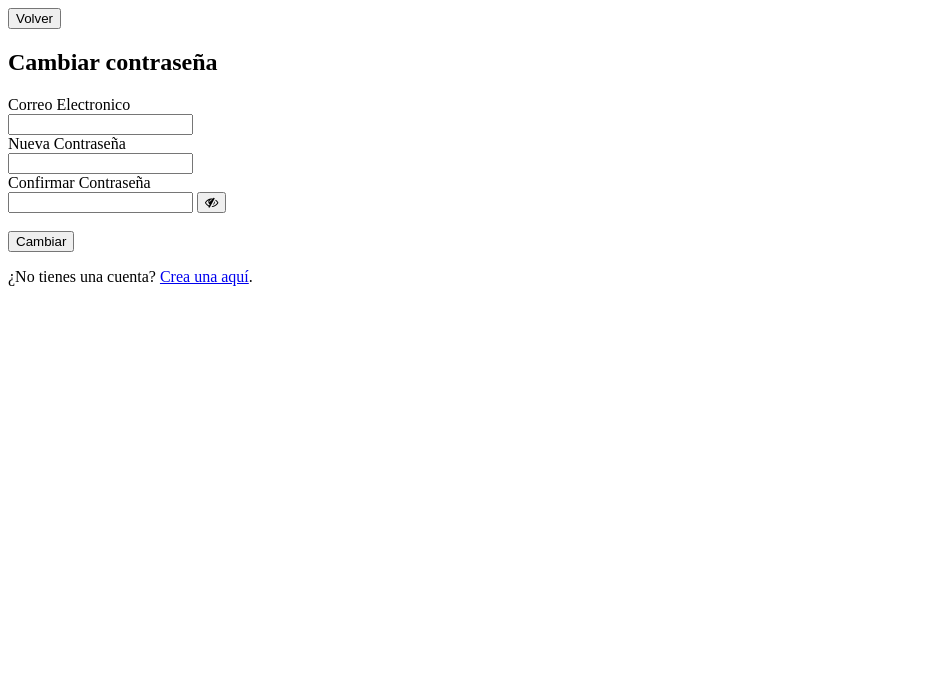
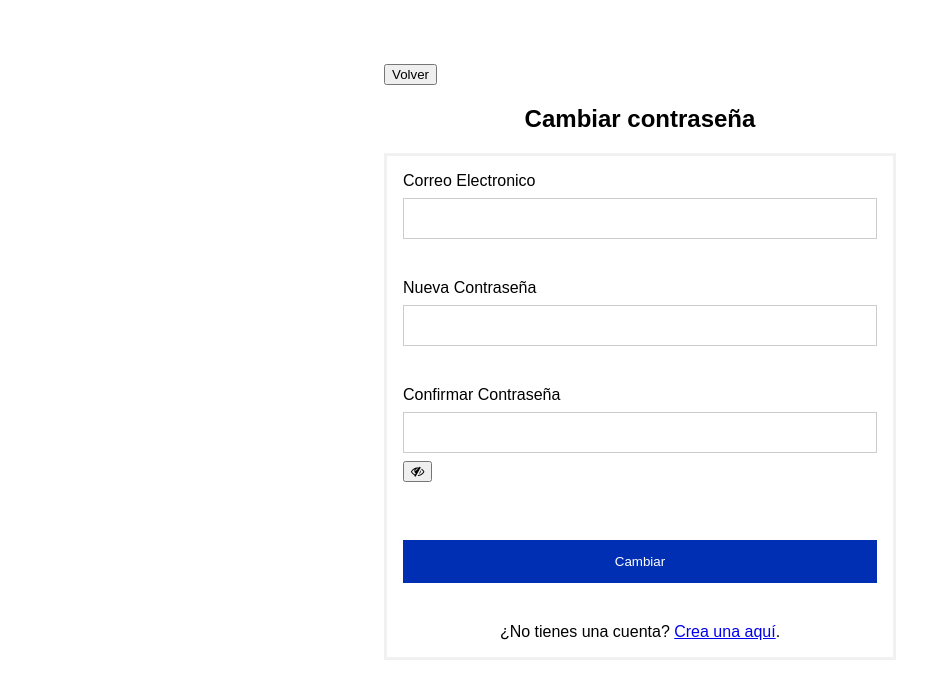
Before and after one commit to crismedel/Taller_integracion_I, a PHP site: the page made by registro/reset_contraseña.php in a window 1280 px wide. Shown: the top 699 px of the page, without its empty margins (0-951 px from the left). Run offline with PHP 8.4, Linux system fonts and the light colour scheme.

Commit message:
Add files via upload

```diff
--- /dev/null
+++ b/css/estilo_login.css
@@ -0,0 +1,66 @@
+body {
+    font-family: Arial, Helvetica, sans-serif;
+    width: 40%;
+    position: relative;
+    margin-top: 5%;
+    margin-left: 30%;
+}
+form {
+    border: 3px solid #f1f1f1;
+}
+
+h2{
+    text-align: center;
+}
+
+input[type=text], input[type=password], input[type=email], input[type=date], input[type=tel],select {
+  width: 100%;
+  padding: 12px 20px;
+  margin: 8px 0;
+  display: inline-block;
+  border: 1px solid #ccc;
+  box-sizing: border-box;
+}
+
+#contraseña, #nueva_contraseña, #confirmar_contraseña {
+  width: 90%;
+  padding: 12px 20px;
+  margin: 8px 0;
+  display: inline-block;
+  border: 1px solid #ccc;
+  box-sizing: border-box;
+}
+
+input[type=submit] {
+  background-color: #012FB4;
+  color: white;
+  padding: 14px 20px;
+  margin: 8px 0;
+  border: none;
+  cursor: pointer;
+  width: 100%;
+}
+
+input[type=submit]:hover {
+  opacity: 0.8;
+}
+
+div {
+  padding: 16px;
+}
+
+p{
+    text-align: center;
+}
+
+span.psw {
+  float: right;
+  padding-top: 16px;
+}
+
+@media  screen and (max-width: 650px) {
+  body{
+    width: 100%;
+    margin-left: 0%;
+  }
+}
--- a/registro/login.php
+++ b/registro/login.php
@@ -76,7 +76,7 @@ if($_SERVER["REQUEST_METHOD"] == "POST"){
     <meta charset="UTF-8">
     <meta http-equiv="X-UA-Compatible" content="IE=edge">
     <meta name="viewport" content="width=device-width, initial-scale=1.0">
-    <link rel="stylesheet" href="style.css">
+    <link rel="stylesheet" href="css/estilo_login.css">
     <link rel="stylesheet" href="https://cdnjs.cloudflare.com/ajax/libs/font-awesome/4.7.0/css/font-awesome.min.css">
     <script src="https://ajax.googleapis.com/ajax/libs/jquery/3.3.1/jquery.min.js"></script>
     <title>Iniciar Sesión</title>
--- a/registro/registro.php
+++ b/registro/registro.php
@@ -126,7 +126,7 @@ if($_SERVER["REQUEST_METHOD"] == "POST"){
     <meta charset="UTF-8">
     <meta http-equiv="X-UA-Compatible" content="IE=edge">
     <meta name="viewport" content="width=device-width, initial-scale=1.0">
-    <link rel="stylesheet" href="style.css">
+    <link rel="stylesheet" href="css/estilo_login.css">
     <link rel="stylesheet" href="https://cdnjs.cloudflare.com/ajax/libs/font-awesome/4.7.0/css/font-awesome.min.css">
     <script src="https://ajax.googleapis.com/ajax/libs/jquery/3.3.1/jquery.min.js"></script>
     <title>Regístrate</title>
--- a/registro/reset_contraseña.php
+++ b/registro/reset_contraseña.php
@@ -84,7 +84,7 @@ if($_SERVER["REQUEST_METHOD"] == "POST"){
     <meta charset="UTF-8">
     <meta http-equiv="X-UA-Compatible" content="IE=edge">
     <meta name="viewport" content="width=device-width, initial-scale=1.0">
-    <link rel="stylesheet" href="style.css">
+    <link rel="stylesheet" href="css/estilo_login.css">
     <link rel="stylesheet" href="https://cdnjs.cloudflare.com/ajax/libs/font-awesome/4.7.0/css/font-awesome.min.css">
     <script src="https://ajax.googleapis.com/ajax/libs/jquery/3.3.1/jquery.min.js"></script>
     <title>Cambiar Contraseña</title>
```
